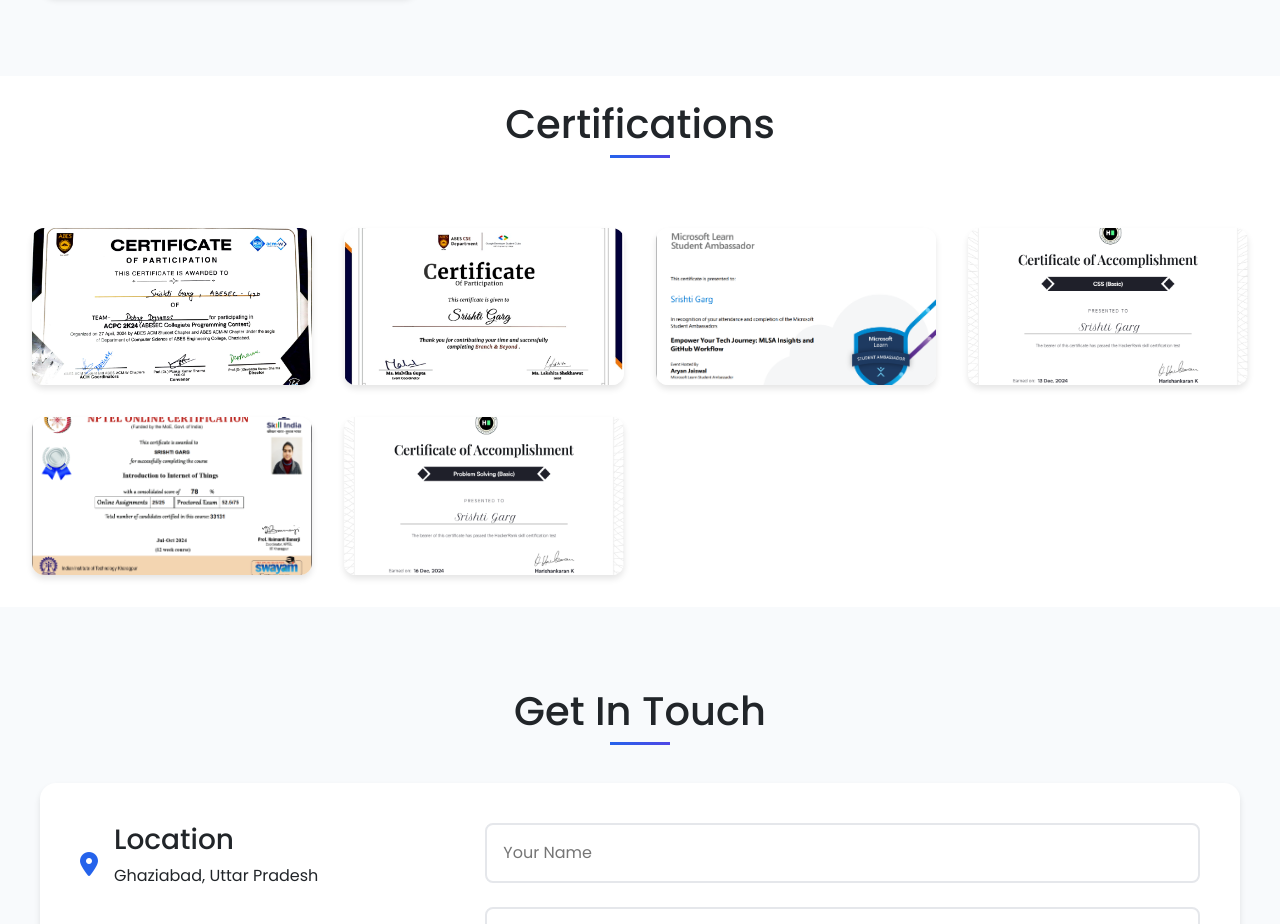
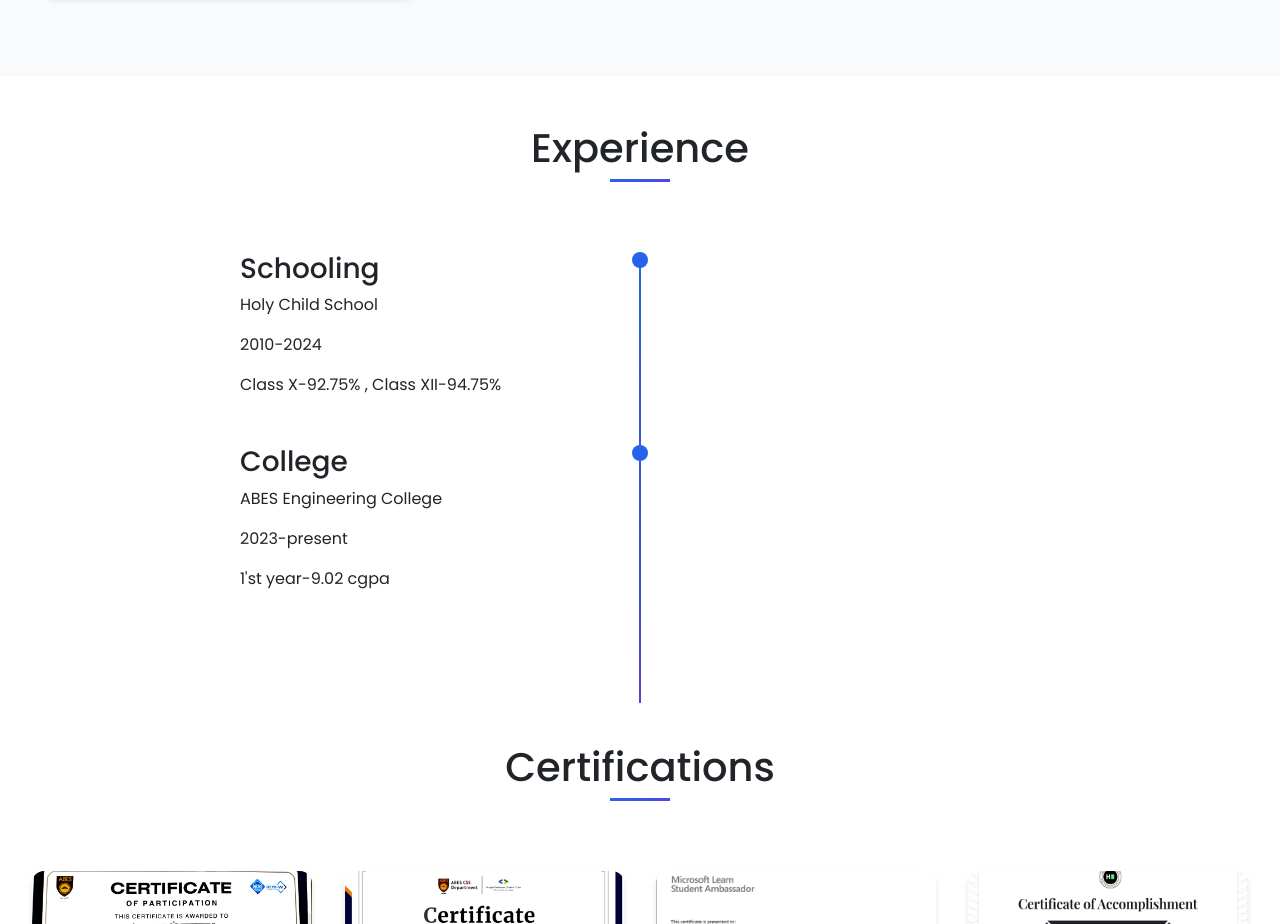
Before and after one commit to Srishtigarg05/portfolio, a plain HTML site: page index.html in a window 1280 px wide. Shown: the part 2200-3124 px from the top of the page. Drawn offline with nearby package versions, Linux system fonts and the light colour scheme.

Commit message:
Update index.html

```diff
--- a/index.html
+++ b/index.html
@@ -158,7 +158,33 @@
             <!-- Repeat for other projects -->
         </div>
     </div>
+    <br> <br>
+    <section id="experience" class="experience">
+        <h2 class="section-title">Experience</h2>
+        <div class="timeline">
+            <div class="timeline-item">
+                <div class="timeline-dot"></div>
+                <div class="timeline-content">
+                    <h3>Schooling</h3>
+                    <p class="company">Holy Child School</p>
+                    <p class="period">2010-2024</p>
+                    <p>Class X-92.75% , Class XII-94.75%</p>
+                </div>
+            </div>
 
+            <div class="timeline-item">
+                <div class="timeline-dot"></div>
+                <div class="timeline-content">
+                    <h3>College</h3>
+                    <p class="company">ABES Engineering College</p>
+                    <p class="period">2023-present</p>
+                    <p>1'st year-9.02 cgpa</p>
+                </div>
+            </div>
+            <!-- Repeat timeline items -->
+        </div>
+    </section>
+    <br> <br>
     <div class="certifications-section" id="certifications">
         <br>
         <h2 class="section-title">Certifications</h2>
```
